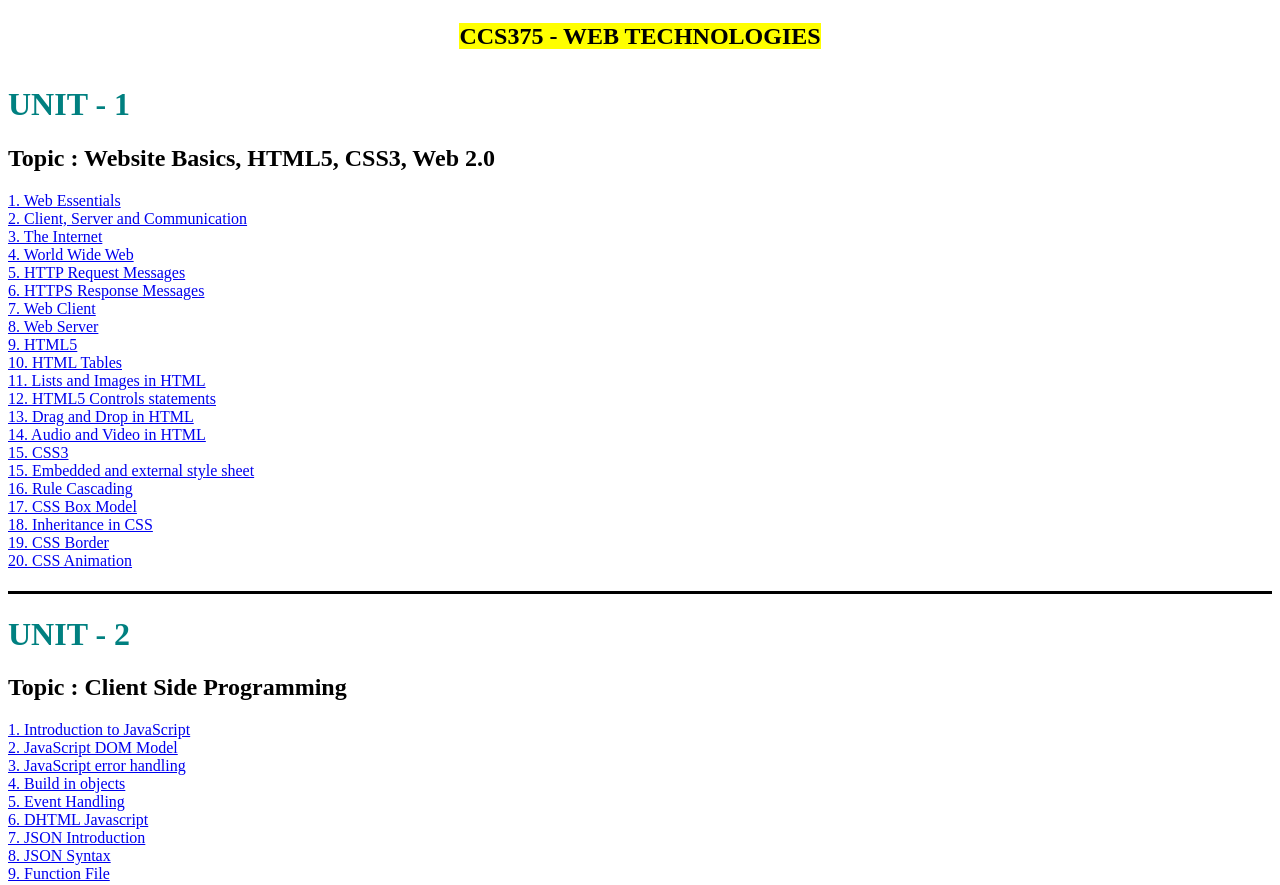
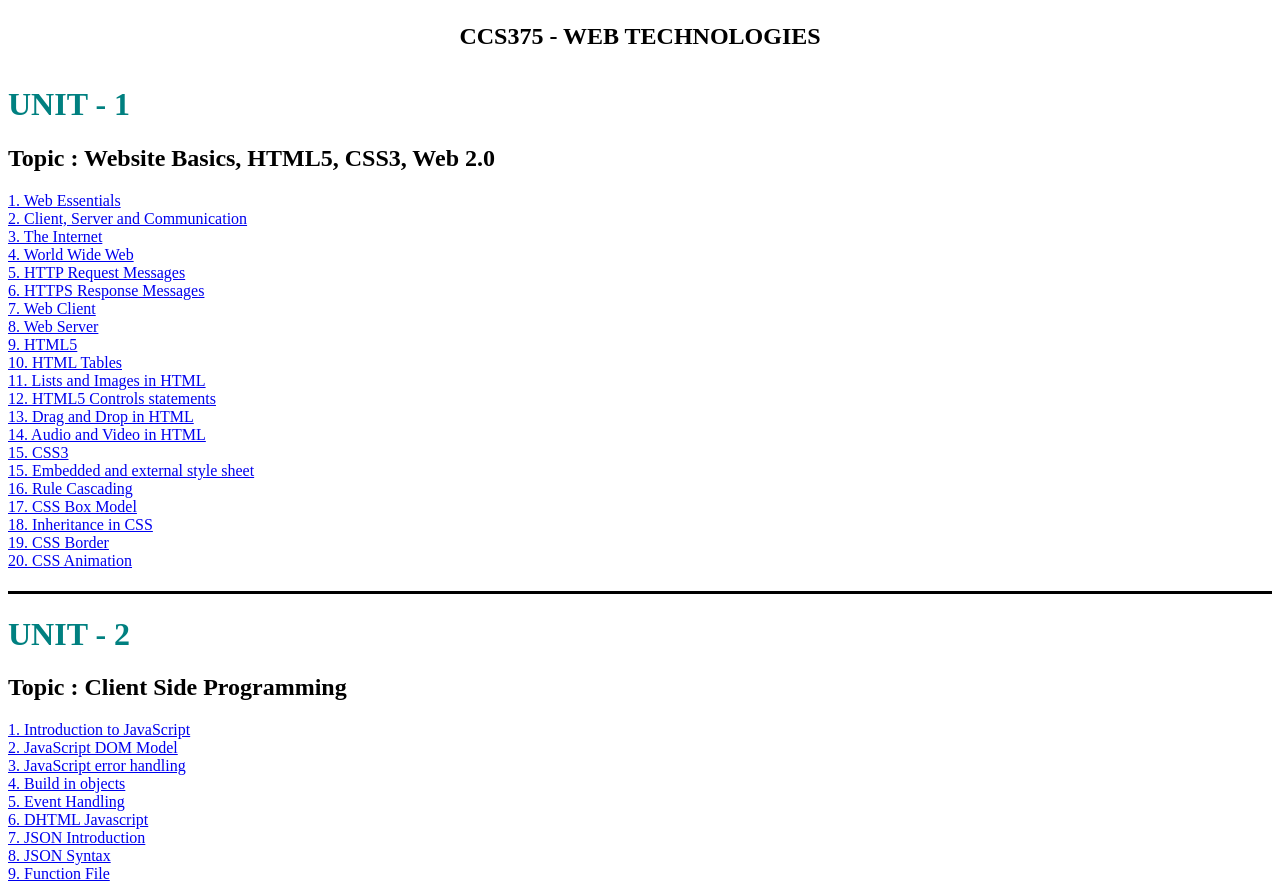
Before and after one commit to manish-cloud-n/html_workspace, a plain HTML site: page Task1.html in a window 1280 px wide. Shown: the top 885 px of the page. Drawn offline with Linux system fonts and the light colour scheme.

Commit message:
Updates: 2025-12-16T16:45:23.973Z

```diff
--- a/Task1.html
+++ b/Task1.html
@@ -6,7 +6,7 @@
         align="center"
         style="color: black; padding: 15px; border-bottom: 3px"
       >
-        <mark>CCS375 - WEB TECHNOLOGIES</mark>
+        <b>CCS375 - WEB TECHNOLOGIES</b>
       </h2>
     </head>
 
```
